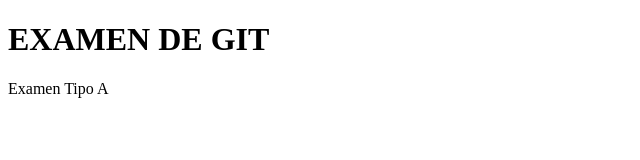
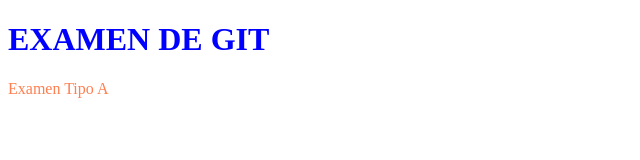
Before and after one commit to danielcdc/2019-ud2-examen-tipoA, a plain HTML site: page index.html in a window 1280 px wide. Shown: the whole page, without its empty margins (0-640 px from the left). Drawn offline with Linux system fonts and the light colour scheme.

Commit message:
Nuevos colores

```diff
--- /dev/null
+++ b/estilos.css
@@ -0,0 +1,6 @@
+h1{
+	color:blue;
+}
+p{
+	color:coral;
+}
--- a/index.html
+++ b/index.html
@@ -1,6 +1,7 @@
 <!DOCTYPE html>
 <html lang="es">
 <head>
+	<link rel="stylesheet" type="text/css" href="estilos.css">
 	<meta charset="utf-8">
 	<title></title>
 </head>
```
